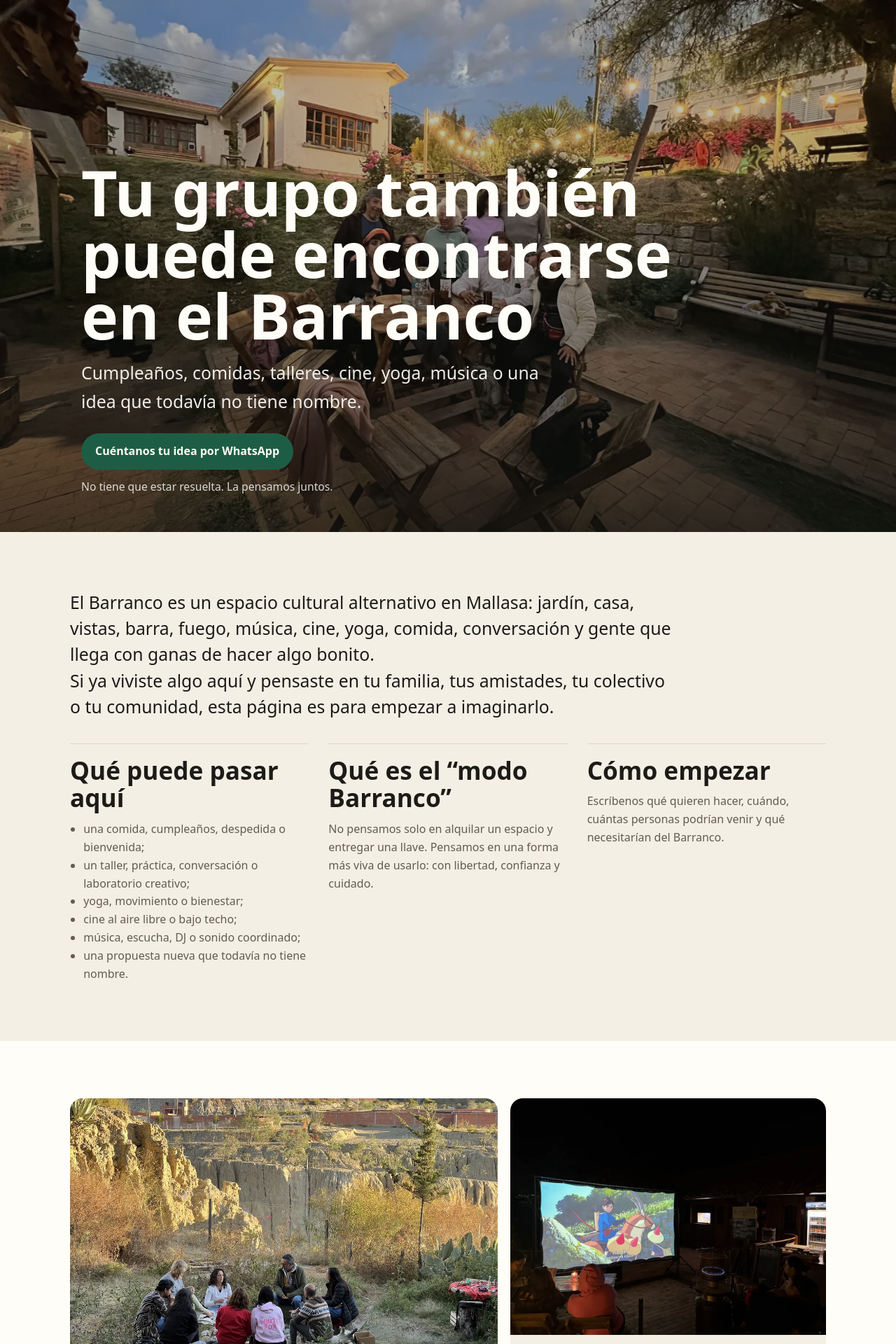
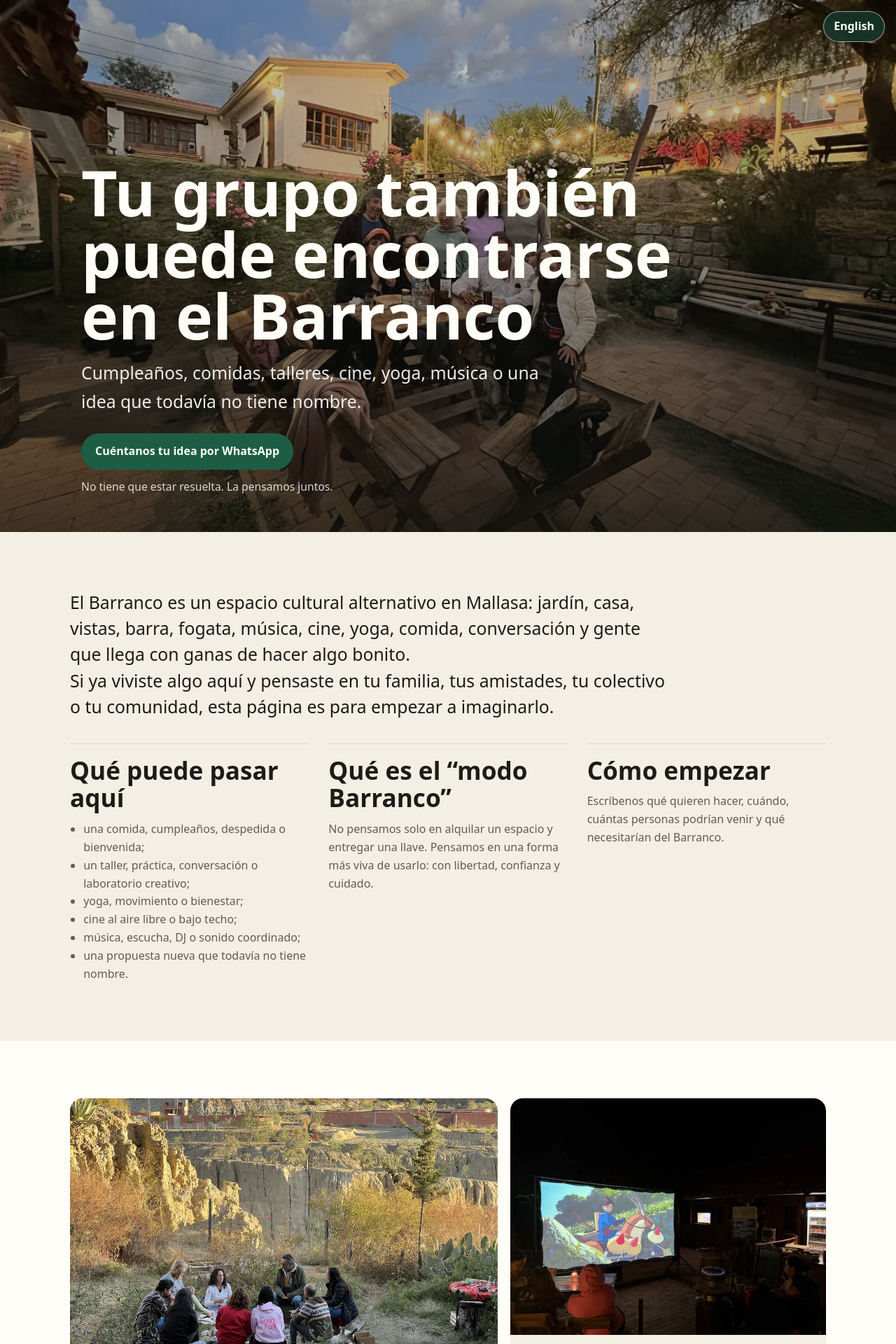
Before and after one commit to barranco-life/Barranco, a Jekyll site: the page built from encuentros/README.md, in a window 1280 px wide. Shown: the top 1920 px of the page at 70% size. Built offline with Jekyll 4.4.1, drawn with Linux system fonts in a browser that asks for light colours.

Commit message:
Add English encuentros page

```diff
--- a/_layouts/encuentros.html
+++ b/_layouts/encuentros.html
@@ -1,13 +1,18 @@
 <!doctype html>
-<html lang="{{ site.lang | default: 'es' }}">
+<html lang="{{ page.lang | default: site.lang | default: 'es' }}">
   <head>
     <meta charset="utf-8">
     <meta name="viewport" content="width=device-width, initial-scale=1">
     <title>{{ page.title | default: site.title }}</title>
     <meta name="description" content="{{ page.description | escape }}">
     <link rel="canonical" href="{{ page.canonical_url }}">
+    {% if page.alternate_es_url and page.alternate_en_url %}
+    <link rel="alternate" hreflang="es" href="{{ page.alternate_es_url }}">
+    <link rel="alternate" hreflang="en" href="{{ page.alternate_en_url }}">
+    <link rel="alternate" hreflang="x-default" href="{{ page.alternate_es_url }}">
+    {% endif %}
     <meta property="og:type" content="website">
-    <meta property="og:locale" content="es_BO">
+    <meta property="og:locale" content="{{ page.og_locale | default: 'es_BO' }}">
     <meta property="og:title" content="{{ page.og_title | default: page.title | escape }}">
     <meta property="og:description" content="{{ page.og_description | default: page.description | escape }}">
     <meta property="og:url" content="{{ page.canonical_url }}">
@@ -61,6 +66,31 @@
         display: block;
         max-width: 100%;
         height: auto;
+      }
+
+      .language-switch {
+        position: absolute;
+        z-index: 3;
+        top: 16px;
+        right: 16px;
+      }
+
+      .language-switch a {
+        display: inline-flex;
+        align-items: center;
+        min-height: 40px;
+        border: 1px solid rgba(255, 253, 248, 0.55);
+        border-radius: 999px;
+        padding: 8px 14px;
+        background: rgba(21, 62, 49, 0.72);
+        color: #fffdf8;
+        font-weight: 700;
+        text-decoration: none;
+        backdrop-filter: blur(8px);
+      }
+
+      .language-switch a:hover {
+        background: rgba(21, 62, 49, 0.92);
       }
 
       .site-main {
@@ -311,6 +341,15 @@
     </style>
   </head>
   <body>
+    {% if page.lang == 'en' %}
+    <nav class="language-switch" aria-label="Language">
+      <a href="{{ page.alternate_es_url }}" lang="es" hreflang="es">Español</a>
+    </nav>
+    {% else %}
+    <nav class="language-switch" aria-label="Idioma">
+      <a href="{{ page.alternate_en_url }}" lang="en" hreflang="en">English</a>
+    </nav>
+    {% endif %}
     <main class="site-main">
       {{ content }}
     </main>
--- a/encuentros/README.md
+++ b/encuentros/README.md
@@ -28,7 +32,7 @@ og_image: "https://barranco-life.github.io/Barranco/assets/images/encuentros/enc
 
 <section class="intro section">
   <div class="wrap">
-    <p class="intro__text">El Barranco es un espacio cultural alternativo en Mallasa: jardín, casa, vistas, barra, fuego, música, cine, yoga, comida, conversación y gente que llega con ganas de hacer algo bonito.</p>
+    <p class="intro__text">El Barranco es un espacio cultural alternativo en Mallasa: jardín, casa, vistas, barra, fogata, música, cine, yoga, comida, conversación y gente que llega con ganas de hacer algo bonito.</p>
     <p class="intro__text">Si ya viviste algo aquí y pensaste en tu familia, tus amistades, tu colectivo o tu comunidad, esta página es para empezar a imaginarlo.</p>
 
     <div class="triad" aria-label="Resumen para organizar un encuentro">
```
Also changed, not shown: other parts of encuentros/README.md (+4 -0 lines), encuentros/README.en.md (added, +171 -0 lines).
